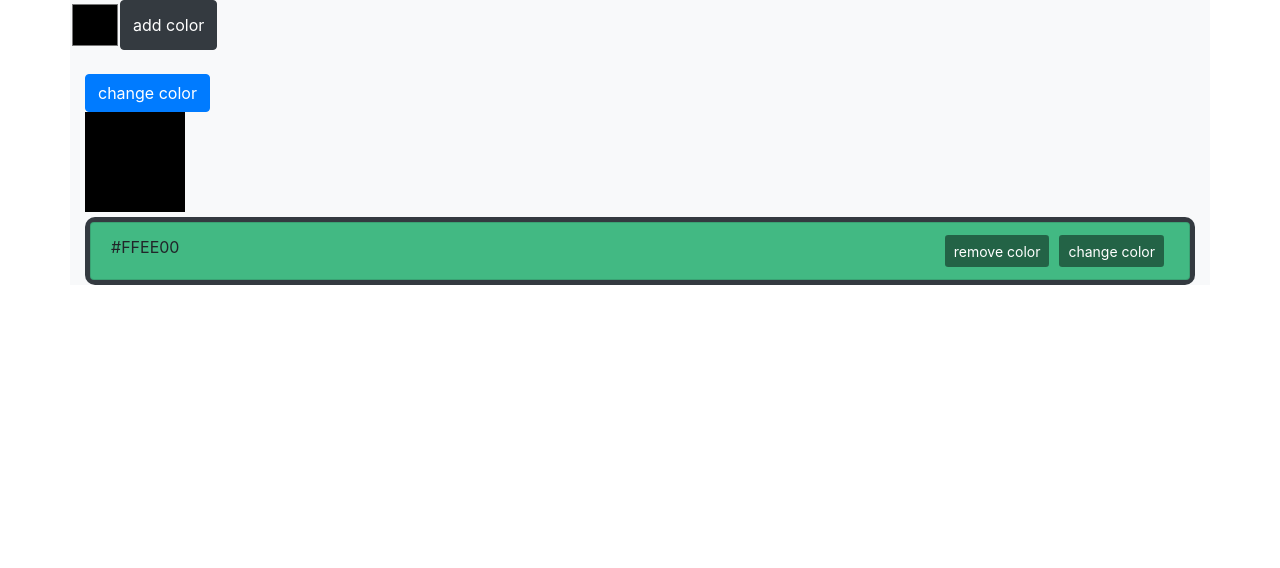
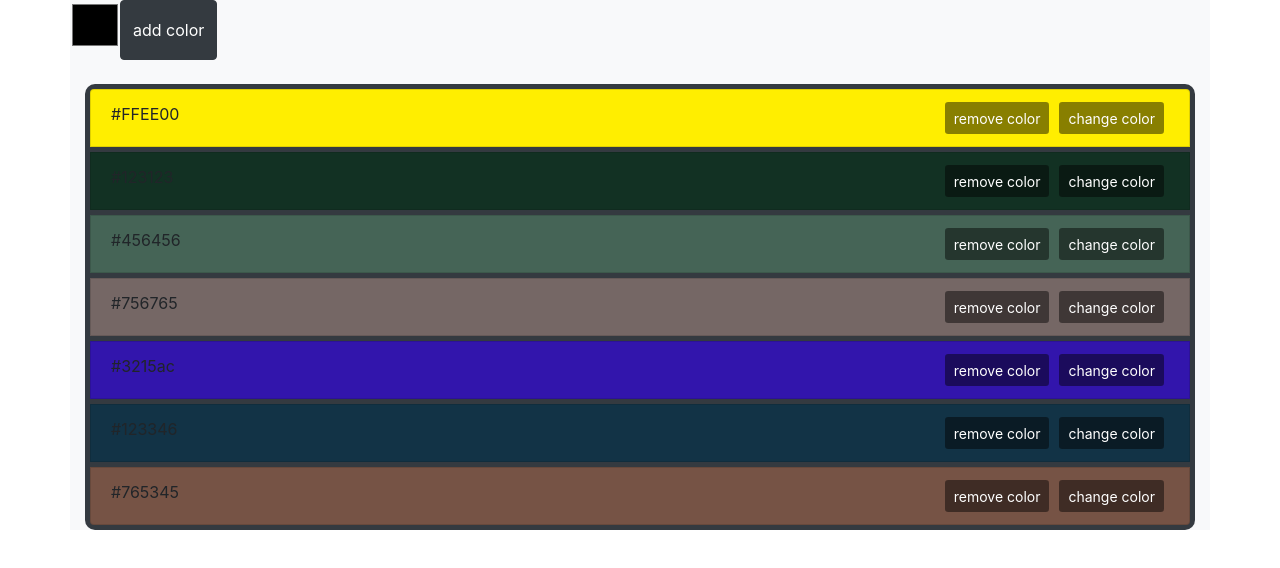
Before and after one commit to amir78729/vue-color-palette, a Vue app: page / in a window 1280 px wide. Shown: the top 568 px of the page. Built offline with nearby package versions, Linux system fonts and the light colour scheme.

Commit message:
animations added colors added to list

```diff
--- a/src/App.vue
+++ b/src/App.vue
@@ -2,29 +2,33 @@
   <div class=" container bg-light">
     <div class="row">
       <form>
-<!--        <div class="input-group">-->
-<!--          <div class="input-group-prepend">-->
-<!--            <div class="input-group-text" style="width: 120px">{{inputColor}}</div>-->
-<!--          </div>-->
-<!--          <input type="color" class="form-control" id="inlineFormInputGroupUsername" placeholder="color" v-model="inputColor">-->
-<!--        </div>-->
         <div class="input-group">
-          <input type="color" style="width: 50px; height: 50px; padding: 0; border: none; background-color: #00000000" v-model="inputColor">
+          <label>
+            <input type="color" style="width: 50px; height: 50px; padding: 0; border: none; background-color: #00000000" v-model="inputColor">
+          </label>
         </div>
       </form>
       <button @click="addColor" class="btn btn-dark">add color</button>
+    </div>
 
-    </div>
-<!--    <p>#{{inputColor}}</p>-->
     <br>
-    <button @click="changeColor" class="btn btn-primary">change color</button>
-    <div class="color" style="height: 100px; width: 100px; background-color: black"></div>
-    <ul class="list-group bg-dark" style="padding: 5px; border-radius: 10px">
-      <li class="list-group-item color d-flex" v-for="(c, index) in colors" >
-        <label class="flex-grow-1">{{ c }}</label>
-        <button class="btn list-btn btn-sm" @click="removeColor(index)">remove color</button>
-        <button class="btn list-btn btn-sm" @click="removeColor(index)">change color</button>
-      </li>
+<!--    <button @click="changeColor" class="btn btn-primary">change color</button>-->
+<!--    <div class="color" style="height: 100px; width: 100px; background-color: black"></div>-->
+    <ul class="list-group bg-dark palette">
+      <transition-group name="slide" type="in-out">
+        <li class="list-group-item color d-flex"
+            v-for="(color, index) in colors"
+            :key="color"
+            :style="{backgroundColor: colors[index]}">
+          <div class="flex-grow-1">
+            <label class="display-5">{{ color }}</label>
+          </div>
+
+          <button class="btn list-btn btn-sm" @click="removeColor(index)">remove color</button>
+          <button class="btn list-btn btn-sm" @click="removeColor(index)">change color</button>
+
+        </li>
+      </transition-group>
     </ul>
 
   </div>
@@ -34,7 +38,8 @@
 export default {
   data () {
     return {
-      colors: ['#FFEE00'],
+      colors: ['#FFEE00','#123123','#456456','#756765','#3215ac','#123346','#765345'],
+
       inputColor: 'select:',
     }
   },
@@ -43,8 +48,10 @@ export default {
       alert(index)
       document.getElementsByClassName('h').style.backgroundColor = this.colors[index]
     },
-    addColor(){
+    addColor(color){
       this.colors.push(this.inputColor);
+      // const pos = Math.floor(Math.random() * this.colors.length)
+      // this.colors.splice(pos, 0, this.inputColor)
     },
     removeColor(index){
       this.colors.splice(index,1)
@@ -55,7 +62,6 @@ export default {
 
 <style>
   .color {
-    background-color: #42b983;
     margin-bottom: 5px;
   }
   .color button{
@@ -67,4 +73,45 @@ export default {
     background-color: #00000099;
     color: white;
   }
+  .slide-enter{
+    opacity: 0;
+  }
+  .slide-enter-active{
+    animation: slide-in 1s ease-out forwards;
+    transition: opacity 1s;
+    /*position: absolute;*/
+  }
+  .slide-leave{
+
+  }
+  .slide-leave-active{
+    animation: slide-out 1s ease-out forwards;
+    transition: opacity 0.5s;
+    opacity: 0;
+    position: absolute;
+  }
+  .slide-move{
+    transition: transform 1s;
+  }
+  @keyframes slide-in {
+    from{
+      transform: translateY(-20px);
+    }
+    to{
+      transform: translateY(0px);
+    }
+  }
+  @keyframes slide-out {
+    from{
+      transform: translateY(0px);
+    }
+    to{
+      transform: translateY(-20px);
+    }
+  }
+  .palette {
+    padding: 5px;
+    border-radius: 10px;
+    transition: transform 1s;
+  }
 </style>
```
